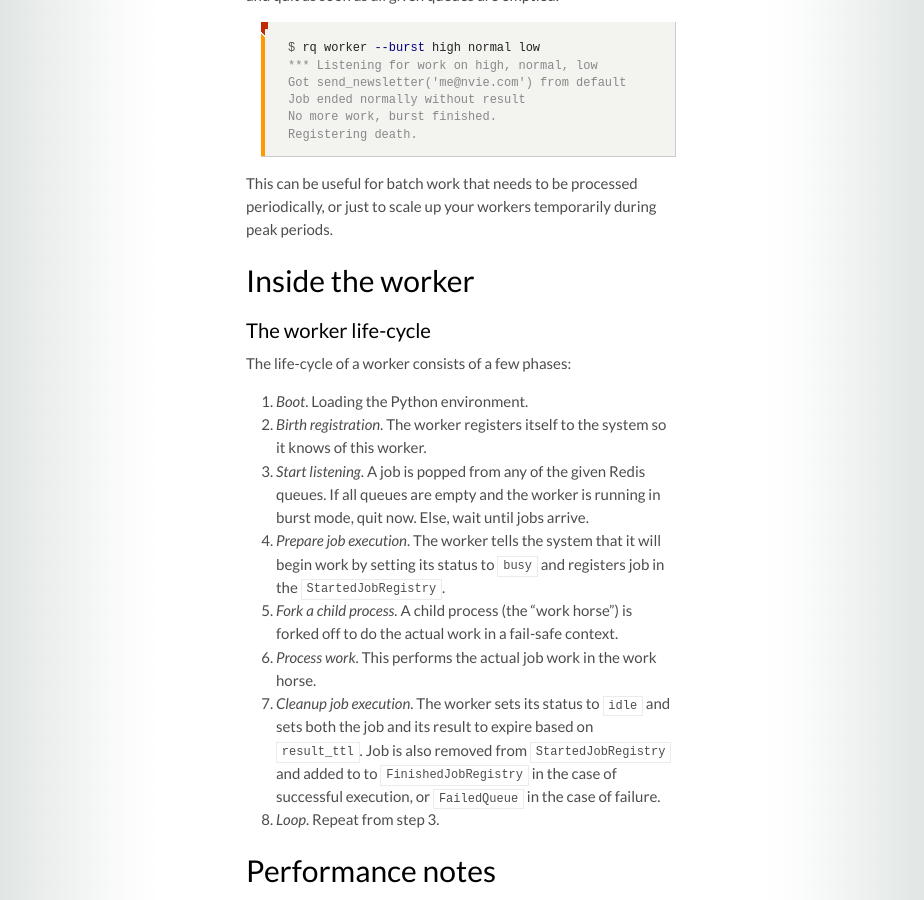
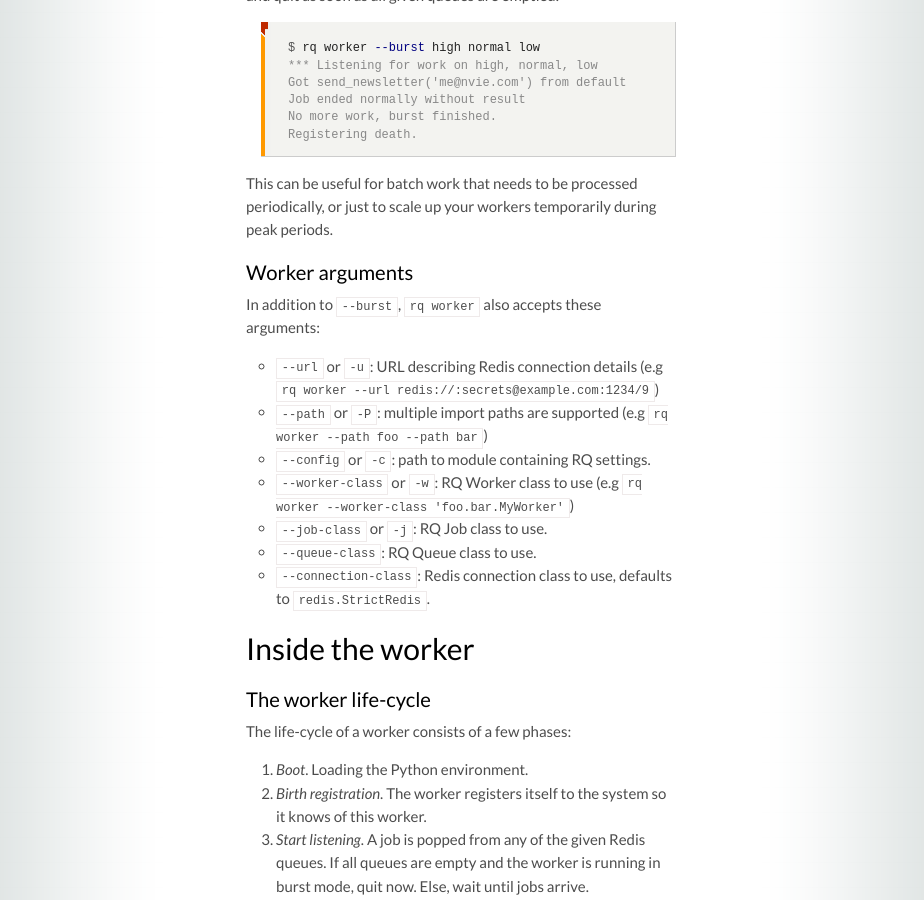
Before and after one commit to rq/rq, a Jekyll site: the page built from docs/docs/workers.md, in a window 1280 px wide and 900 px high, scrolled down 987 px. Shown: the whole window, without its empty margins (179-1103 px from the left). Built offline with Jekyll 4.4.1, drawn with Linux system fonts in a browser that asks for light colours; some web fonts are replaced.

Commit message:
Document rq worker command arguments.

```diff
--- a/docs/docs/workers.md
+++ b/docs/docs/workers.md
@@ -48,6 +48,19 @@ Registering death.
 
 This can be useful for batch work that needs to be processed periodically, or
 just to scale up your workers temporarily during peak periods.
+
+
+### Worker arguments
+
+In addition to `--burst`, `rq worker` also accepts these arguments:
+
+* `--url` or `-u`: URL describing Redis connection details (e.g `rq worker --url redis://:secrets@example.com:1234/9`)
+* `--path` or `-P`: multiple import paths are supported (e.g `rq worker --path foo --path bar`)
+* `--config` or `-c`: path to module containing RQ settings.
+* `--worker-class` or `-w`: RQ Worker class to use (e.g `rq worker --worker-class 'foo.bar.MyWorker'`)
+* `--job-class` or `-j`: RQ Job class to use.
+* `--queue-class`: RQ Queue class to use.
+* `--connection-class`: Redis connection class to use, defaults to `redis.StrictRedis`.
 
 
 ## Inside the worker
```
